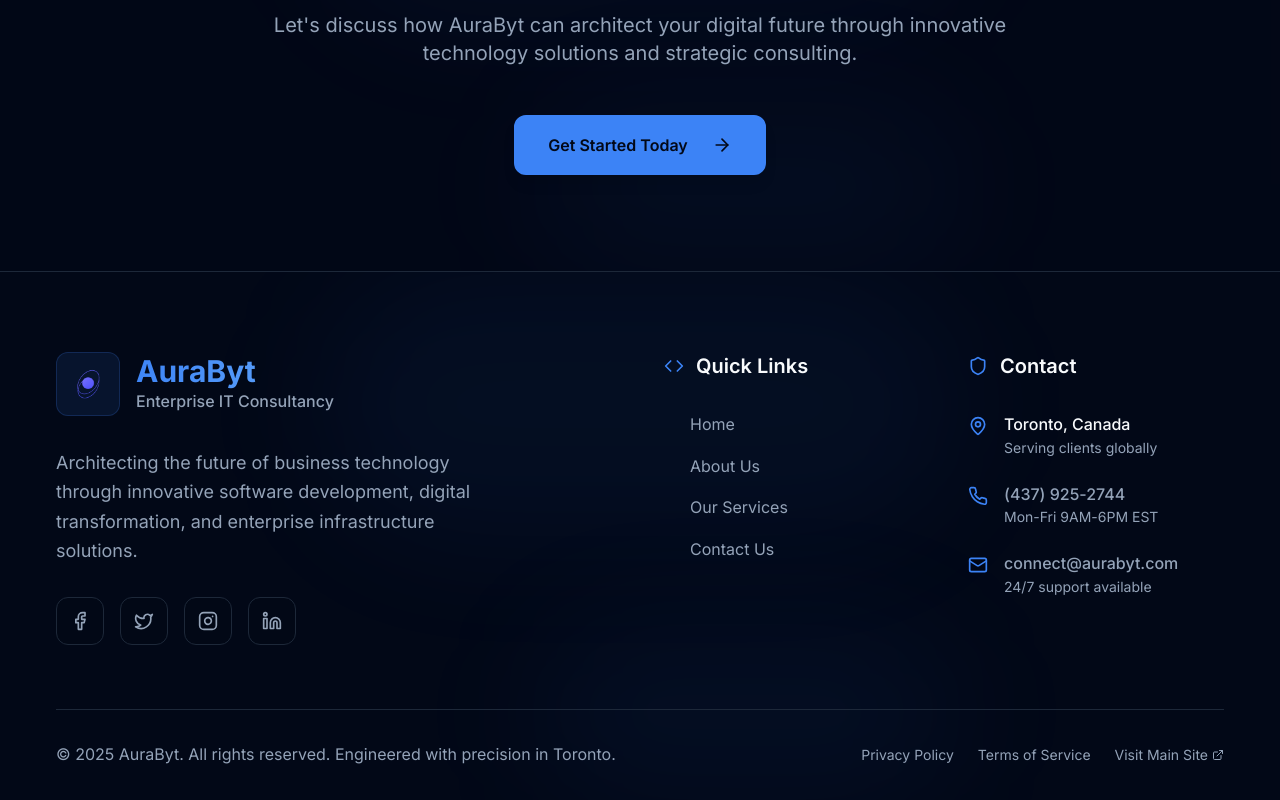
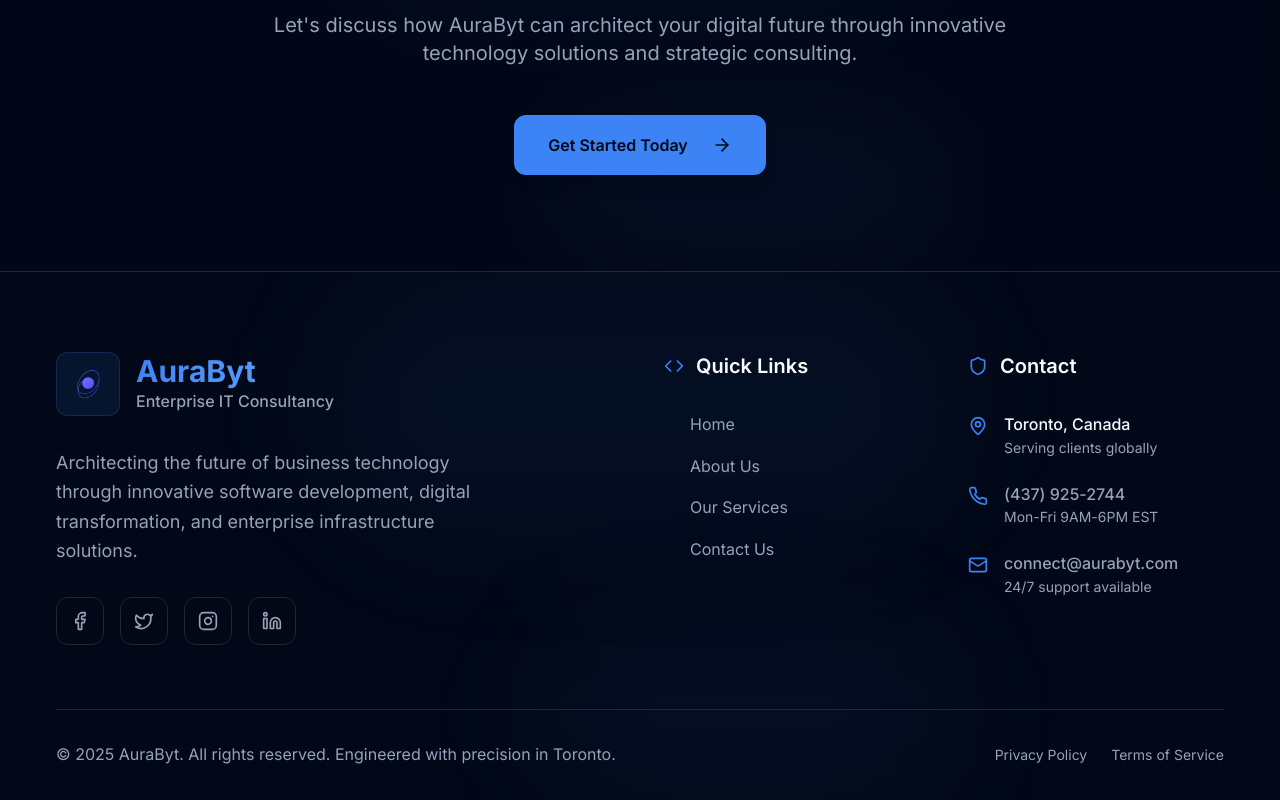
Before and after one commit to Rushil-s/aura-byt-digital-forge, a React (Vite) app: page / in a window 1280 px wide. Shown: the part 5130-5930 px from the top of the page. Built offline with nearby package versions, Linux system fonts and the light colour scheme.

Commit message:
Remove "Visit Main Site" link
Removes the "Visit Main Site" link from the footer, as it's redundant.

```diff
--- a/src/components/Footer.tsx
+++ b/src/components/Footer.tsx
@@ -1,6 +1,7 @@
+
 import React from 'react';
 import { Link } from 'react-router-dom';
-import { Mail, Phone, MapPin, Facebook, Twitter, Instagram, Linkedin, ArrowRight, Code, Shield, ExternalLink } from 'lucide-react';
+import { Mail, Phone, MapPin, Facebook, Twitter, Instagram, Linkedin, ArrowRight, Code, Shield } from 'lucide-react';
 
 const Footer = () => {
   const currentYear = new Date().getFullYear();
@@ -139,15 +140,6 @@ const Footer = () => {
               <Link to="/terms" className="text-muted-foreground hover:text-primary transition-colors duration-300">
                 Terms of Service
               </Link>
-              <a
-                href="https://aurabyt.com"
-                target="_blank"
-                rel="noopener noreferrer"
-                className="text-muted-foreground hover:text-primary transition-colors duration-300 flex items-center"
-              >
-                Visit Main Site
-                <ExternalLink size={12} className="ml-1" />
-              </a>
             </div>
           </div>
         </div>
```
